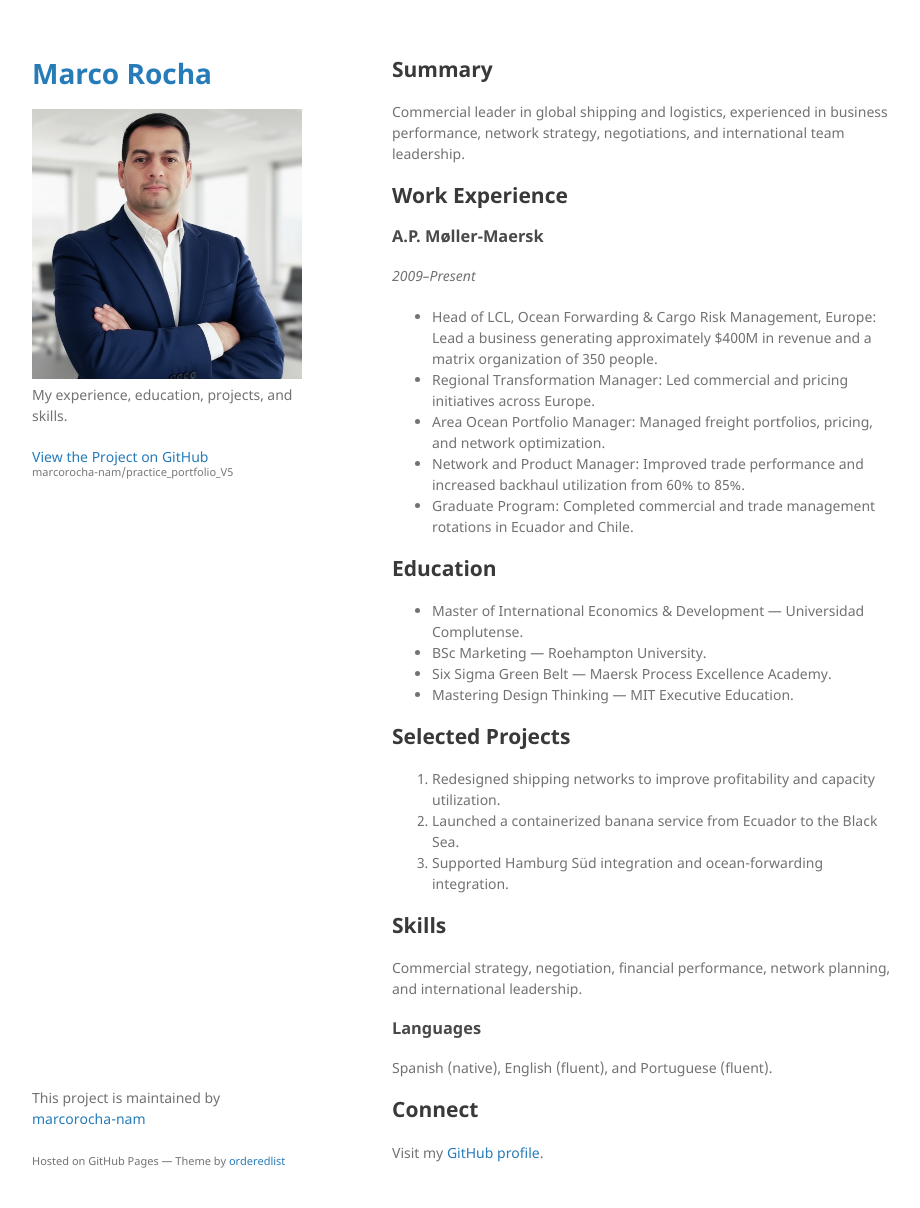
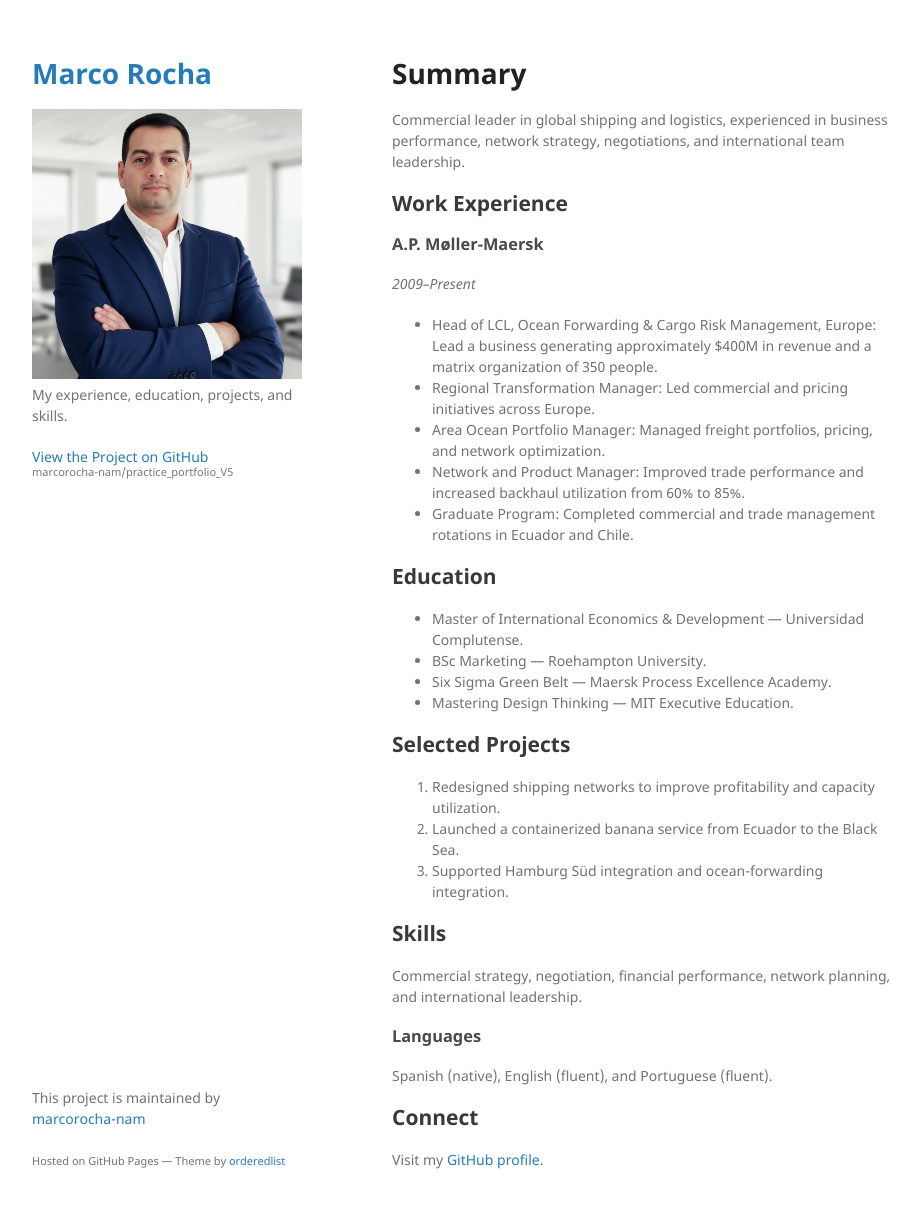
Before and after one commit to marcorocha-nam/practice_portfolio_V5, a Jekyll site: the page built from index.md, in a window 1280 px wide and 1240 px high. Shown: the top 1208 px of the window, without its empty margins (178-1098 px from the left). Built offline with Jekyll 4.4.1, drawn with Linux system fonts in a browser that asks for light colours; our own code applies the rules of GitHub Pages for plain Markdown files.

```diff
--- a/index.md
+++ b/index.md
@@ -2,7 +2,7 @@
 layout: default
 ---
 
-## Summary
+# Summary
 
 Commercial leader in global shipping and logistics, experienced in business performance, network strategy, negotiations, and international team leadership.
 
```
